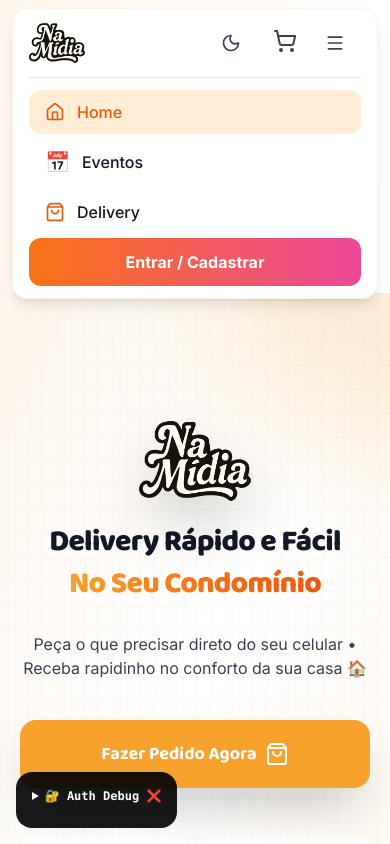
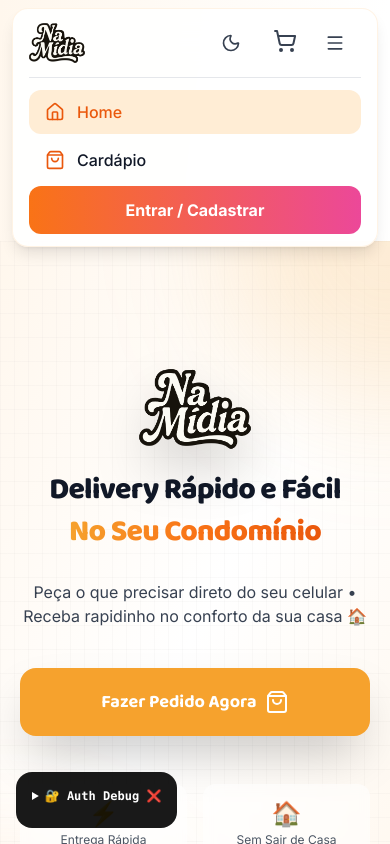
Before and after one commit to Guiden-Source/na-midia-atibaia, a Next.js app: page / in a window 390 px wide. Both pictures are taken after a click on the button 339 px from the left and 43 px from the top of the page. Shown: the top 844 px of the page. Built offline with nearby package versions, Linux system fonts and the light colour scheme; no server answers.

Commit message:
fix(header): Complete mobile menu cleanup
Removed Eventos from mobile menu (was still there)
Changed "Delivery" to "Cardápio" in mobile menu

Mobile navigation now:
- Home
- Cardápio 🛒
- Perfil (if logged)

100% delivery-focused! 🎯

```diff
--- a/components/Header.tsx
+++ b/components/Header.tsx
@@ -178,17 +178,6 @@
               Home
             </Link>
             <Link
-              href="/#eventos"
-              className={`flex items-center gap-3 px-4 py-2.5 rounded-xl font-medium transition-all ${pathname === '/#eventos' || pathname.includes('evento')
-                ? 'bg-orange-100 dark:bg-orange-900/30 text-orange-600 dark:text-orange-400'
-                : 'hover:bg-orange-50 dark:hover:bg-orange-900/20 text-gray-900 dark:text-white'
-                }`}
-              onClick={() => setShowMobileMenu(false)}
-            >
-              <span className="text-xl">📅</span>
-              Eventos
-            </Link>
-            <Link
               href="/delivery"
               className={`flex items-center gap-3 px-4 py-2.5 rounded-xl font-medium transition-all ${pathname.startsWith('/delivery')
                 ? 'bg-orange-100 dark:bg-orange-900/30 text-orange-600 dark:text-orange-400'
@@ -197,7 +186,7 @@
               onClick={() => setShowMobileMenu(false)}
             >
               <ShoppingBag className="h-5 w-5 text-orange-600 dark:text-orange-400" />
-              Delivery
+              Cardápio
             </Link>
             {/* Promoções removido temporariamente */}
 
```
